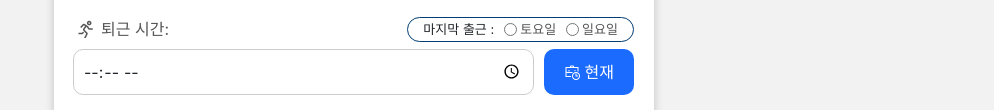
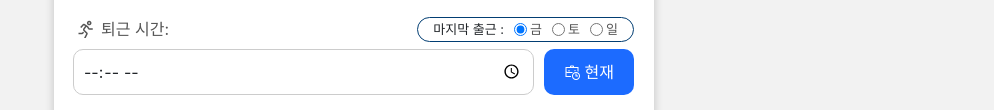
Before and after one commit to constyejin/commute, a plain HTML site: page index.html in a window 1280 px wide. Shown: the part 388-498 px from the top of the page, without its empty margins (286-1280 px from the left). Drawn offline with nearby package versions, Linux system fonts and the light colour scheme.

Commit message:
Update Friday to weekend radio form

```diff
--- a/index.html
+++ b/index.html
@@ -39,8 +39,9 @@
 
               <div id="weekendCheck" class="weekend-check">
                 <span>마지막 출근 :</span>
-                <label><input type="radio" id="chk_saturday" name="weekend"> 토요일</label>
-                <label><input type="radio" id="chk_sunday" name="weekend"> 일요일</label>
+                <label><input type="radio" id="chk_friday" name="weekend" checked>금</label>
+                <label><input type="radio" id="chk_saturday" name="weekend">토</label>
+                <label><input type="radio" id="chk_sunday" name="weekend"> 일</label>
               </div>
             </div>
 
```
